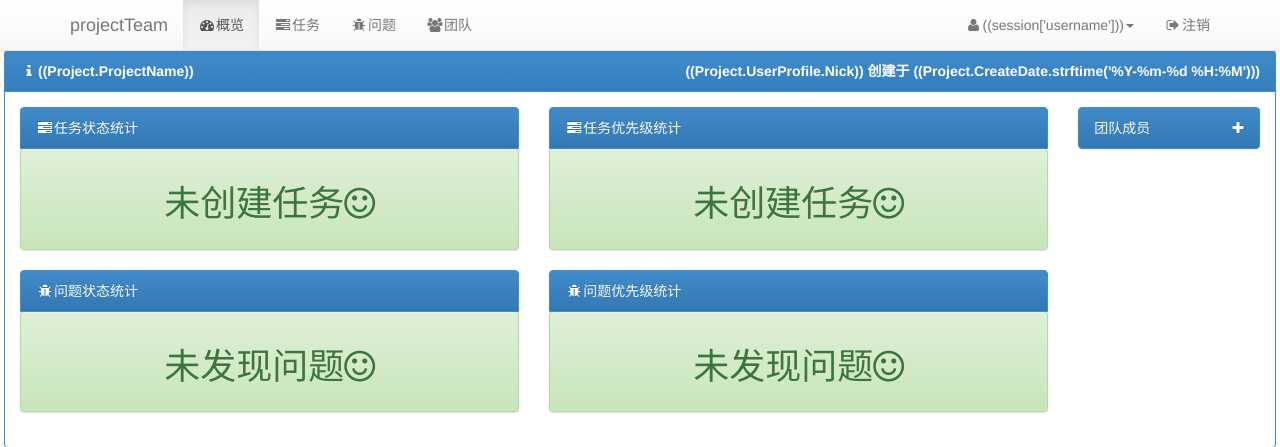
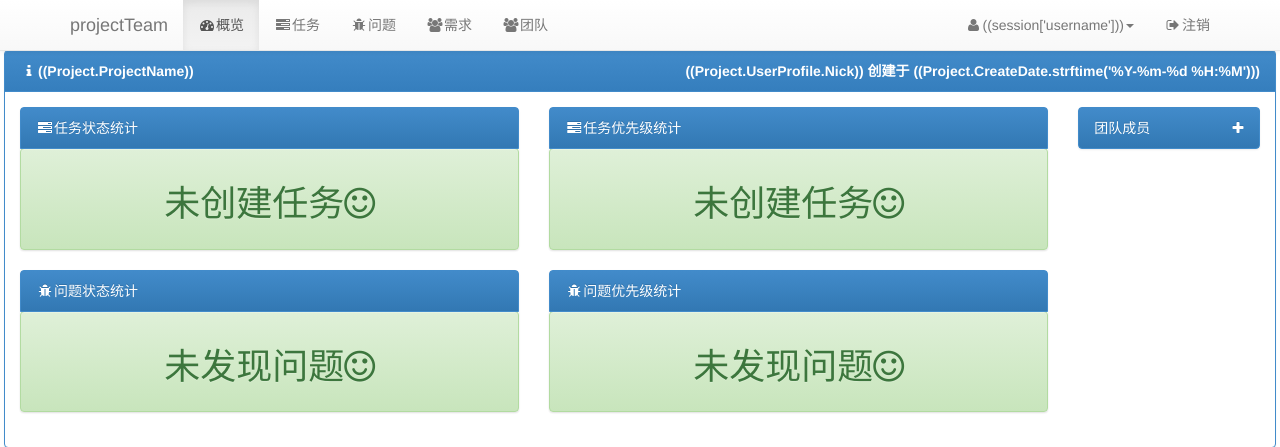
Before and after one commit to flsyaoair/guiren, a Python web app: template projectTeam/templates/Project/Dashboard.html in a window 1280 px wide. Shown: the top 447 px of the page. Run offline with Jinja, Linux system fonts and the light colour scheme; the template is opened without the code that fills it, so the values that code supplies are empty.

Commit message:
添加需求导航

```diff
--- a/projectTeam/templates/Project/Dashboard.html
+++ b/projectTeam/templates/Project/Dashboard.html
@@ -3,6 +3,7 @@
 <li class="active"><a href="/Project/Dashboard/((Project.ProjectId))"><i class="fa fa-tachometer fa-fw"></i>概览</a></li>
 <li><a href="/Project/Task/((Project.ProjectId))"><i class="fa fa-tasks fa-fw"></i>任务</a></li>
 <li><a href="/Project/Issue/((Project.ProjectId))"><i class="fa fa-bug fa-fw"></i>问题</a></li>
+<li><a href="/Requirement"><i class="fa fa-users fa-fw"></i>需求</a></li>
 <li><a href="/Project/Team/((Project.ProjectId))"><i class="fa fa-users fa-fw"></i>团队</a></li>
 {% endblock %}
 {% block subcontent %}
```
